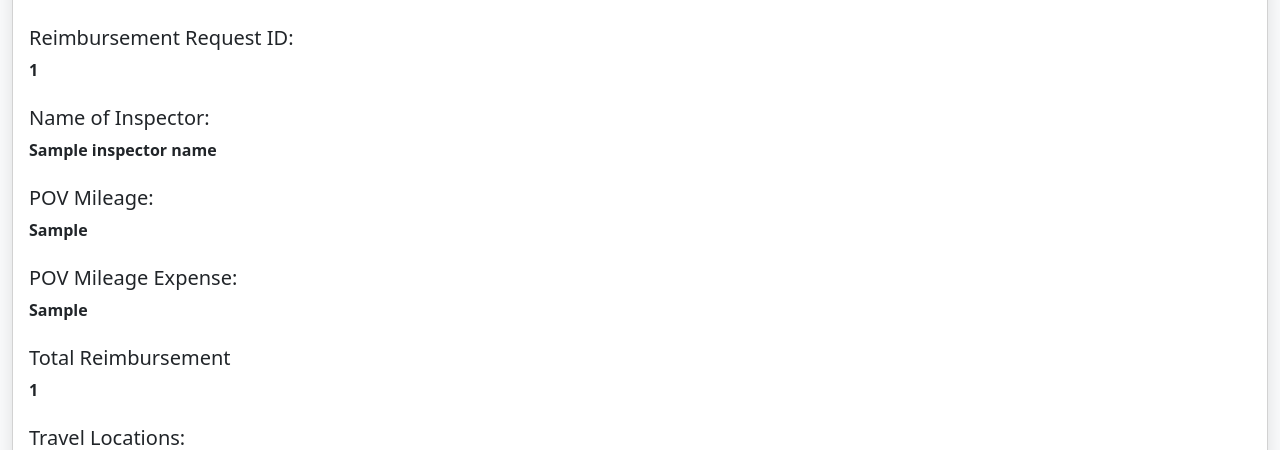
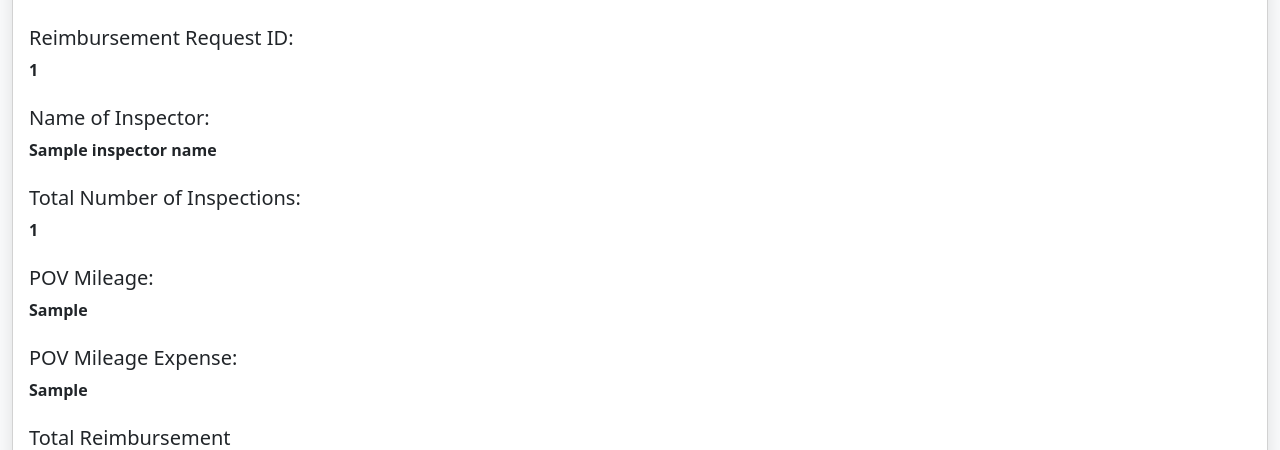
Before and after one commit to MalavikaKalani/Report-Automation-Tool, a Flask app: template templates/index.html in a window 1280 px wide. Shown: the part 320-770 px from the top of the page. Run offline with Flask 3, Linux system fonts and the light colour scheme; the template is opened without the code that fills it: most values are stand-ins (such as "Sample title", 1, 10 or a date in 2020).

Commit message:
Total Reimbursement Flag
- added total no. of inspections data
- flag expense per inspection

```diff
--- a/app.py
+++ b/app.py
@@ -5,7 +5,7 @@ from datetime import datetime
 import sys
 import requests
 
-BASE_DIR = os.path.dirname(os.path.abspath(__file__))  # Base path where app.py lives
+BASE_DIR = os.path.dirname(os.path.abspath(__file__))
 
 app = Flask(__name__)
 
@@ -23,13 +23,28 @@ def add_security_headers(response):
     return response
 
 def get_perdiem_by_zip(zips, months):
+    """
+    Fetches GSA per diem, MI&E and lodging rates for given ZIP codes and months using the GSA Per Diem API.
+
+    Args:
+        zips (iterable): A set of ZIP codes as strings.
+        months (list): A list of month names (e.g., ["January", "February"]) for which to retrieve rates.
+
+    Returns:
+        tuple:
+            - pandas.DataFrame: A DataFrame containing ZIP code, month, lodging rate, MI&E, and first/last day rate.
+            - list: A list of raw result dictionaries, including error details for any failed lookups.
+
+
+    Raises:
+        requests.HTTPError: If the API request fails (e.g., due to invalid ZIP or network issue).
+        KeyError, IndexError: If the expected data structure is not found in the API response.
+    """
 
     year = "2025"
     results = []
-    # GSA_BASE_URL = "https://api.gsa.gov/travel/perdiem/v2/rates/zip/{zip}/year/{year}?api_key={GSA_API_KEY}"
 
     for zip_code in zips:
-        # zip_code = str(int(float(zip_code_raw))).zfill(5)
         if zip_code == "00000":
             continue
         url = f"https://api.gsa.gov/travel/perdiem/v2/rates/zip/{zip_code}/year/{year}?api_key={GSA_API_KEY}"
@@ -76,7 +91,7 @@ def get_perdiem_by_zip(zips, months):
             results.append({"zip": zip_code, "error": str(e)})
 
     gsa_df = pd.DataFrame(results)
-    return (gsa_df, results) # return both dataframe and dictionary
+    return (gsa_df, results)
 
 def check_file_permissions():
     required_files = ['Live_Data_New_04_09(All_Submissions).csv', 'Live_Data_New_04_09(Inspections).csv', 'Live_Data_New_04_09(Per Diem).csv', 'Live_Data_New_04_09(Transportation Expenses).csv']
@@ -88,10 +103,6 @@ def check_file_permissions():
             return False, f"No read permission for {file}"
     return True, "All files accessible"
 
-
-def highlight_non_nan(val):
-    """Highlights non-NaN values yellow."""
-    return 'background-color: yellow' if pd.notna(val) else ''
 
 def process_data(submission_num):
 
@@ -128,6 +139,7 @@ def process_data(submission_num):
         # print(property_info.dtypes)
 
         # get information that will be individually displayed
+        total_inspections = float(df_submissions['Total Inspections'].iloc[0])
         inspector_name = df_submissions['Inspector Name'].iloc[0]
         reimbursement_id = df_submissions['Reimbursement RequestID'].iloc[0]
         transportation_expenses = df_transportation['Transportation Expenses'].iloc[0]
@@ -217,7 +229,12 @@ def process_data(submission_num):
 
         pov_mileage = df_submissions["Miles Driven"].iloc[0]
         pov_mileage_expense = 0 if pov_mileage == 0 else (pov_mileage - 50) * 0.70
-        total_reimbursement = df_submissions["Total Reimbursement"].iloc[0]
+        total_reimbursement = (df_submissions["Total Reimbursement"].iloc[0]).replace('$', '').replace(',', '').strip()
+        expense_per_inspection = (float(total_reimbursement))/total_inspections
+
+        if expense_per_inspection > 400:
+            original_value = total_reimbursement
+            total_reimbursement = f'{original_value} (FLAG: EXCEEDS $400 PER INSPECTION)'
 
 
         final_df["POV Mileage"] = pov_mileage
@@ -237,9 +254,6 @@ def process_data(submission_num):
             lambda x: float(str(x).replace('$', '').replace(',', '').strip()) if pd.notna(x) else 0.0
         )
 
-        # final_df['Actual Lodging Cost'] = final_df['Actual Lodging Cost'].astype(float)
-        # final_df['Above GSA Rate?'] = final_df['Actual Lodging Cost'] > final_df['GSA Lodging Rate']
-
         final_df = final_df[['Day Number', 'Date of Inspection', 'InspectionID', 'PropertyID', 'Program', 'Property Name', 'Property Address', 'Property City, State',
                         'Per Diem', 'GSA Lodging Rate', 'Actual Lodging Cost', 'Lodging Rate Tax', 'Zip Code'
                             ]]
@@ -247,7 +261,7 @@ def process_data(submission_num):
 
         # print(inspection_months)
 
-        return True, (submission_num, reimbursement_id, inspector_name, pov_mileage, pov_mileage_expense, total_reimbursement,
+        return True, (submission_num, reimbursement_id, inspector_name, total_inspections, pov_mileage, pov_mileage_expense, total_reimbursement,
             travel_location_info, transportation_expenses, comments, final_df, zip_codes, inspection_months)
 
 
@@ -371,7 +385,7 @@ def process():
 
         if success:
             # file_name = os.path.basename(result)
-            (submission_num, reimbursement_id, inspector_name, pov_mileage, pov_mileage_expense, total_reimbursement,
+            (submission_num, reimbursement_id, inspector_name, total_inspections, pov_mileage, pov_mileage_expense, total_reimbursement,
             travel_location_info, transportation_expenses, comments, final_df, zip_codes, inspection_months) = result
 
             # USE ZIP CODES AND MONTHS FOR API USAGE
@@ -383,15 +397,14 @@ def process():
             flagged_final_df = highlight_lodging(gsa_dict, flagged_mie_df)
 
             table_html = flagged_final_df.to_html(classes='table table-bordered table-striped', index=False, border=0)
-
-            # table_html = final_df.to_html(classes='table table-bordered table-striped', index=False, border=0)
             location_html = travel_location_info.to_html(classes='table table-bordered table-striped', index=False, border=0)
             gsa_html = gsa_df.to_html(classes='table table-bordered table-striped', index=False, border=0)
-            # return send_file(result, as_attachment=True, download_name=file_name)
+
             return render_template('index.html',
                                    submission_num = submission_num,
                                    reimbursement_id = reimbursement_id,
                                    inspector_name = inspector_name,
+                                   total_inspections = total_inspections,
                                    pov_mileage = pov_mileage,
                                    pov_mileage_expense = pov_mileage_expense,
                                    total_reimbursement = total_reimbursement,
--- a/templates/index.html
+++ b/templates/index.html
@@ -57,6 +57,11 @@
                 {% if inspector_name %}
                 <h5 class="mt-4">Name of Inspector: </h5>
                 <p><strong>{{ inspector_name }}</strong></p>
+                {% endif %}
+
+                {% if total_inspections %}
+                <h5 class="mt-4">Total Number of Inspections: </h5>
+                <p><strong>{{ total_inspections }}</strong></p>
                 {% endif %}
 
                 {% if pov_mileage %}
```
